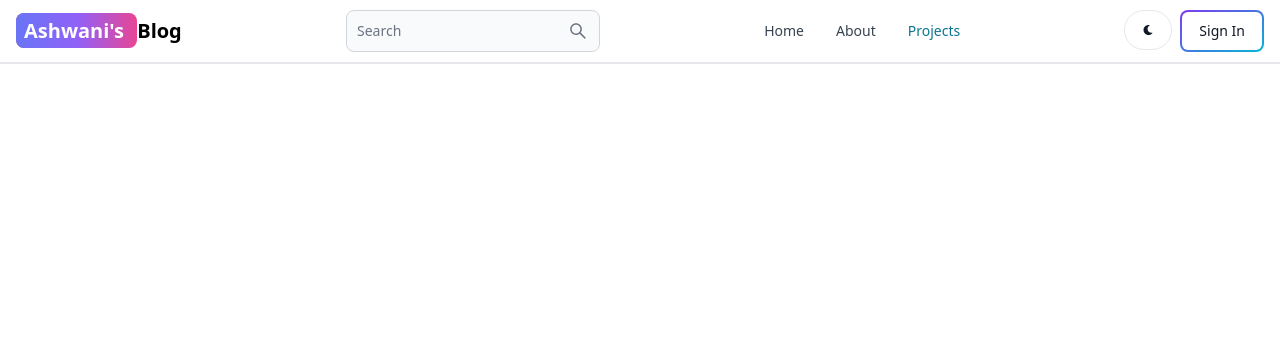
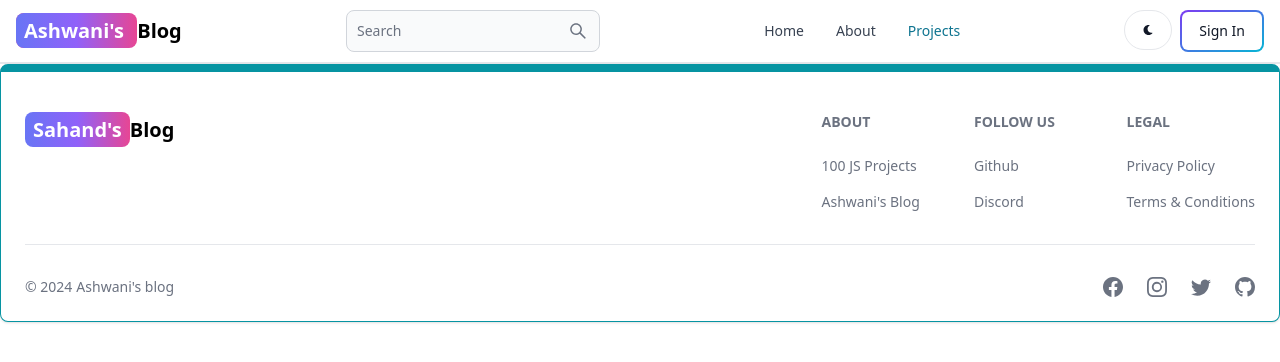
Before and after one commit to ashhwanigupta/blog-mern, a React (Vite) app in the folder client/: page /projects in a window 1280 px wide. Shown: the top 362 px of the page. Built offline with nearby package versions, Linux system fonts and the light colour scheme.

Commit message:
create footer component

```diff
--- a/client/src/App.jsx
+++ b/client/src/App.jsx
@@ -6,6 +6,7 @@ import SignUp from "./pages/SignUp"
 import Dashboard from "./pages/Dashboard"
 import Projects from "./pages/Projects"
 import Header from "./components/Header"
+import Footer from "./components/Footer"
 
 function App() {
   return (
@@ -19,6 +20,7 @@ function App() {
         <Route path="/dashboard" element={<Dashboard/>}/>
         <Route path="/projects" element={<Projects/>}/>
       </Routes>
+      <Footer/>
     </Router>
   );
 }
--- /dev/null
+++ b/client/src/components/Footer.jsx
@@ -0,0 +1,80 @@
+import { Footer } from 'flowbite-react';
+import { Link } from 'react-router-dom';
+import { BsFacebook, BsInstagram, BsTwitter, BsGithub, BsDribbble } from 'react-icons/bs';
+export default function FooterCom() {
+  return (
+    <Footer container className='border border-t-8 border-teal-500'>
+      <div className='w-full max-w-7xl mx-auto'>
+        <div className='grid w-full justify-between sm:flex md:grid-cols-1'>
+          <div className='mt-5'>
+            <Link
+              to='/'
+              className='self-center whitespace-nowrap text-lg sm:text-xl font-semibold dark:text-white'
+            >
+              <span className='px-2 py-1 bg-gradient-to-r from-indigo-500 via-purple-500 to-pink-500 rounded-lg text-white'>
+                Sahand's
+              </span>
+              Blog
+            </Link>
+          </div>
+          <div className='grid grid-cols-2 gap-8 mt-4 sm:grid-cols-3 sm:gap-6'>
+            <div>
+              <Footer.Title title='About' />
+              <Footer.LinkGroup col>
+                <Footer.Link
+                  href='#Projects'
+                  target='_blank'
+                  rel='noopener noreferrer'
+                >
+                  100 JS Projects
+                </Footer.Link>
+                <Footer.Link
+                  href='/about'
+                  target='_blank'
+                  rel='noopener noreferrer'
+                >
+                  Ashwani's Blog
+                </Footer.Link>
+              </Footer.LinkGroup>
+            </div>
+            <div>
+              <Footer.Title title='Follow us' />
+              <Footer.LinkGroup col>
+                <Footer.Link
+                  href='https://github.com/ashhwanigupta'
+                  target='_blank'
+                  rel='noopener noreferrer'
+                >
+                  Github
+                </Footer.Link>
+                <Footer.Link href='#'>Discord</Footer.Link>
+              </Footer.LinkGroup>
+            </div>
+            <div>
+              <Footer.Title title='Legal' />
+              <Footer.LinkGroup col>
+                <Footer.Link href='#'>Privacy Policy</Footer.Link>
+                <Footer.Link href='#'>Terms &amp; Conditions</Footer.Link>
+              </Footer.LinkGroup>
+            </div>
+          </div>
+        </div>
+        <Footer.Divider />
+        <div className='w-full sm:flex sm:items-center sm:justify-between'>
+          <Footer.Copyright
+            href='#'
+            by="Ashwani's blog"
+            year={new Date().getFullYear()}
+          />
+          <div className="flex gap-6 sm:mt-0 mt-4 sm:justify-center">
+            <Footer.Icon href='#' icon={BsFacebook}/>
+            <Footer.Icon href='#' icon={BsInstagram}/>
+            <Footer.Icon href='#' icon={BsTwitter}/>
+            <Footer.Icon href='https://github.com/ashhwanigupta' icon={BsGithub}/>
+
+          </div>
+        </div>
+      </div>
+    </Footer>
+  );
+}
--- a/client/src/pages/SignUp.jsx
+++ b/client/src/pages/SignUp.jsx
@@ -40,7 +40,7 @@ const SignUp = () => {
   };
 
   return (
-    <div className="min-h-screen mt-20">
+    <div className="min-h-screen mt-20 ">
       <div className="flex p-3 max-w-3xl mx-auto flex-col md:flex-row md:items-center gap-5">
         {/* left */}
         <div className="flex-1">
```
